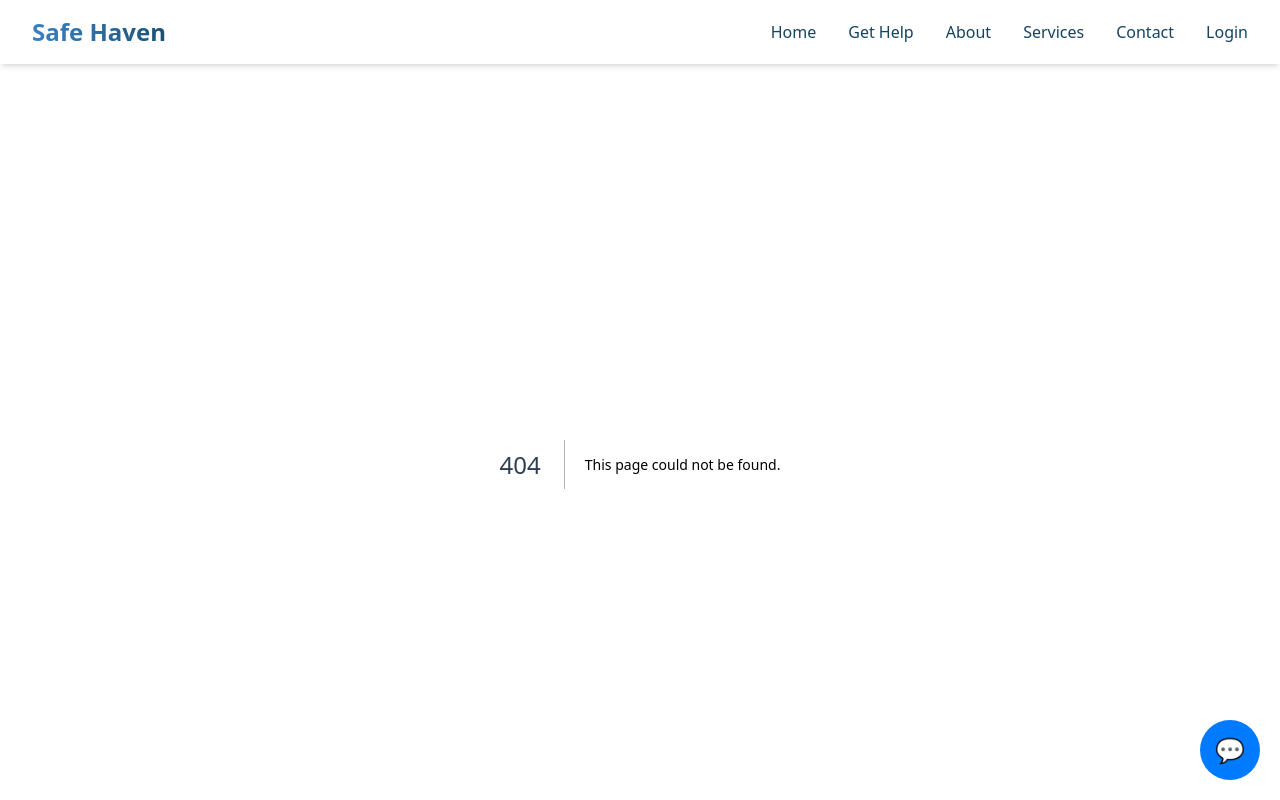
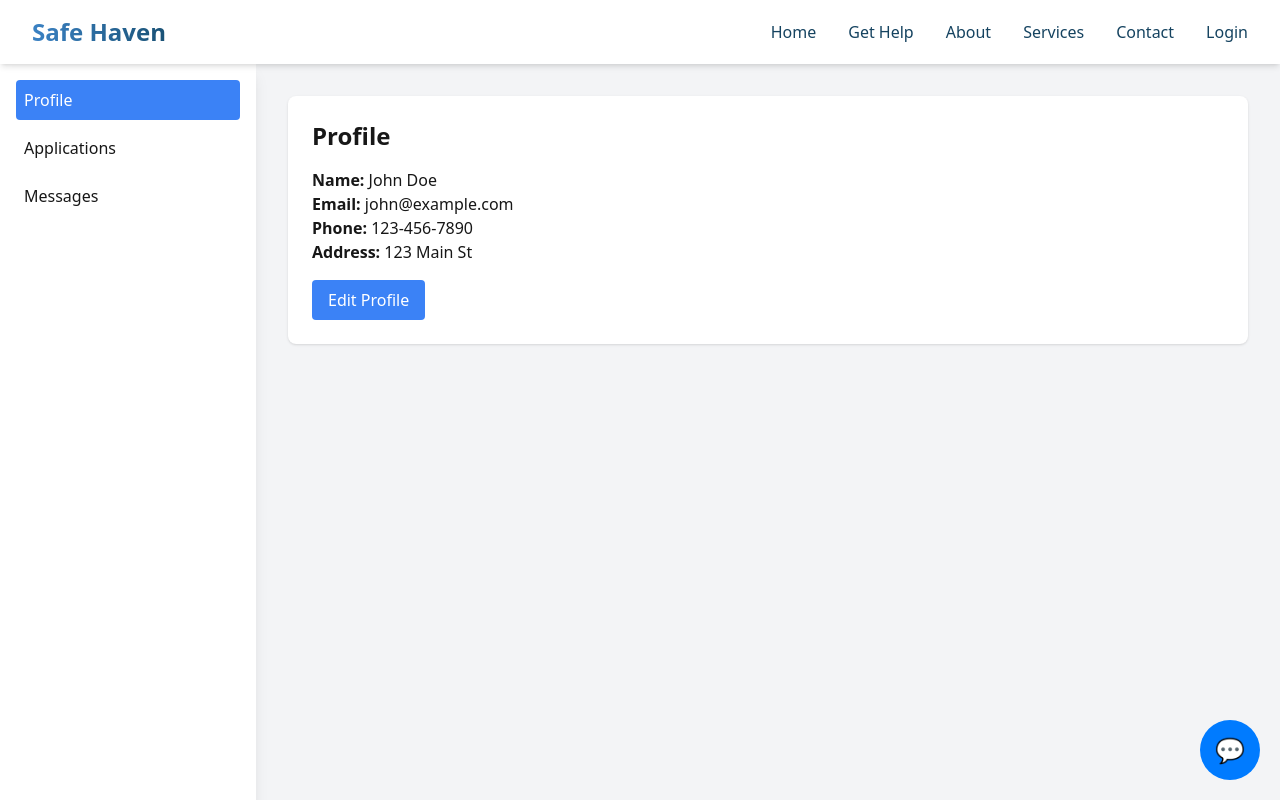
Before and after one commit to Hsrehman/safe-haven, a Next.js app: page /userdashboard in a window 1280 px wide. Before the commit this address had no page. Shown: the top 800 px of the page. Built offline with nearby package versions, Linux system fonts and the light colour scheme.

Commit message:
Created Front-End for the UserDashboard Section.

```diff
--- /dev/null
+++ b/app/userdashboard/page.jsx
@@ -0,0 +1,183 @@
+'use client';
+
+import React, { useState } from 'react';
+
+export default function UserDashboard() {
+  const [activeTab, setActiveTab] = useState('profile');
+  const [userInfo, setUserInfo] = useState({
+    name: 'John Doe',
+    email: 'john@example.com',
+    phone: '123-456-7890',
+    address: '123 Main St'
+  });
+
+  const [applications, setApplications] = useState([
+    { id: 1, shelterName: 'Safe Haven Shelter', status: 'Pending', date: '2024-02-28' },
+    { id: 2, shelterName: 'Hope House', status: 'Approved', date: '2024-02-25' }
+  ]);
+
+  const [messages, setMessages] = useState([
+    { id: 1, content: 'Hello, I need assistance', sender: 'user', timestamp: '2024-02-28T10:00:00' },
+    { id: 2, content: 'How can I help you?', sender: 'admin', timestamp: '2024-02-28T10:05:00' }
+  ]);
+
+  const [newMessage, setNewMessage] = useState('');
+  const [editMode, setEditMode] = useState(false);
+  const [editedInfo, setEditedInfo] = useState({...userInfo});
+
+  const handleUpdateProfile = () => {
+    setUserInfo(editedInfo);
+    setEditMode(false);
+  };
+
+  const handleDeleteApplication = (id) => {
+    setApplications(applications.filter(app => app.id !== id));
+  };
+
+  const handleSendMessage = () => {
+    if (newMessage.trim()) {
+      const newMsg = {
+        id: messages.length + 1,
+        content: newMessage,
+        sender: 'user',
+        timestamp: new Date().toISOString()
+      };
+      setMessages([...messages, newMsg]);
+      setNewMessage('');
+    }
+  };
+
+  return (
+    <div className="min-h-screen bg-gray-100">
+      <div className="flex">
+        <div className="w-64 bg-white h-screen shadow-lg">
+          <nav className="p-4 space-y-2">
+            {['Profile', 'Applications', 'Messages'].map((tab) => (
+              <button
+                key={tab.toLowerCase()}
+                onClick={() => setActiveTab(tab.toLowerCase())}
+                className={`w-full text-left p-2 rounded ${
+                  activeTab === tab.toLowerCase() ? 'bg-blue-500 text-white' : ''
+                }`}
+              >
+                {tab}
+              </button>
+            ))}
+          </nav>
+        </div>
+
+        <div className="flex-1 p-8">
+          {activeTab === 'profile' && (
+            <div className="bg-white p-6 rounded-lg shadow">
+              <h2 className="text-2xl font-bold mb-4">Profile</h2>
+              {editMode ? (
+                <div className="space-y-4">
+                  {Object.keys(editedInfo).map((field) => (
+                    <input
+                      key={field}
+                      type={field === 'email' ? 'email' : 'text'}
+                      value={editedInfo[field]}
+                      onChange={(e) => setEditedInfo({...editedInfo, [field]: e.target.value})}
+                      className="w-full p-2 border rounded"
+                      placeholder={field.charAt(0).toUpperCase() + field.slice(1)}
+                    />
+                  ))}
+                  <div className="flex gap-2">
+                    <button
+                      onClick={handleUpdateProfile}
+                      className="bg-blue-500 text-white px-4 py-2 rounded"
+                    >
+                      Save
+                    </button>
+                    <button
+                      onClick={() => {
+                        setEditedInfo(userInfo);
+                        setEditMode(false);
+                      }}
+                      className="bg-gray-500 text-white px-4 py-2 rounded"
+                    >
+                      Cancel
+                    </button>
+                  </div>
+                </div>
+              ) : (
+                <div>
+                  {Object.entries(userInfo).map(([key, value]) => (
+                    <p key={key}>
+                      <strong>{key.charAt(0).toUpperCase() + key.slice(1)}:</strong> {value}
+                    </p>
+                  ))}
+                  <button
+                    onClick={() => setEditMode(true)}
+                    className="mt-4 bg-blue-500 text-white px-4 py-2 rounded"
+                  >
+                    Edit Profile
+                  </button>
+                </div>
+              )}
+            </div>
+          )}
+
+          {activeTab === 'applications' && (
+            <div className="bg-white p-6 rounded-lg shadow">
+              <h2 className="text-2xl font-bold mb-4">Applications</h2>
+              <div className="space-y-4">
+                {applications.map((app) => (
+                  <div key={app.id} className="border p-4 rounded flex justify-between items-center">
+                    <div>
+                      <h3 className="font-bold">{app.shelterName}</h3>
+                      <p>Status: {app.status}</p>
+                      <p>Applied: {app.date}</p>
+                    </div>
+                    <button
+                      onClick={() => handleDeleteApplication(app.id)}
+                      className="bg-red-500 text-white px-4 py-2 rounded"
+                    >
+                      Withdraw
+                    </button>
+                  </div>
+                ))}
+              </div>
+            </div>
+          )}
+
+          {activeTab === 'messages' && (
+            <div className="bg-white p-6 rounded-lg shadow">
+              <h2 className="text-2xl font-bold mb-4">Messages</h2>
+              <div className="h-96 overflow-y-auto border rounded p-4 mb-4">
+                {messages.map((message) => (
+                  <div
+                    key={message.id}
+                    className={`mb-2 p-2 rounded ${
+                      message.sender === 'user' ? 'bg-blue-100 ml-auto' : 'bg-gray-100'
+                    }`}
+                  >
+                    <p>{message.content}</p>
+                    <small className="text-gray-500">
+                      {new Date(message.timestamp).toLocaleString()}
+                    </small>
+                  </div>
+                ))}
+              </div>
+              <div className="flex gap-2">
+                <input
+                  type="text"
+                  value={newMessage}
+                  onChange={(e) => setNewMessage(e.target.value)}
+                  className="flex-1 p-2 border rounded"
+                  placeholder="Type your message..."
+                />
+                <button
+                  onClick={handleSendMessage}
+                  className="bg-blue-500 text-white px-4 py-2 rounded"
+                >
+                  Send
+                </button>
+              </div>
+            </div>
+          )}
+        </div>
+      </div>
+    </div>
+  );
+}
```
